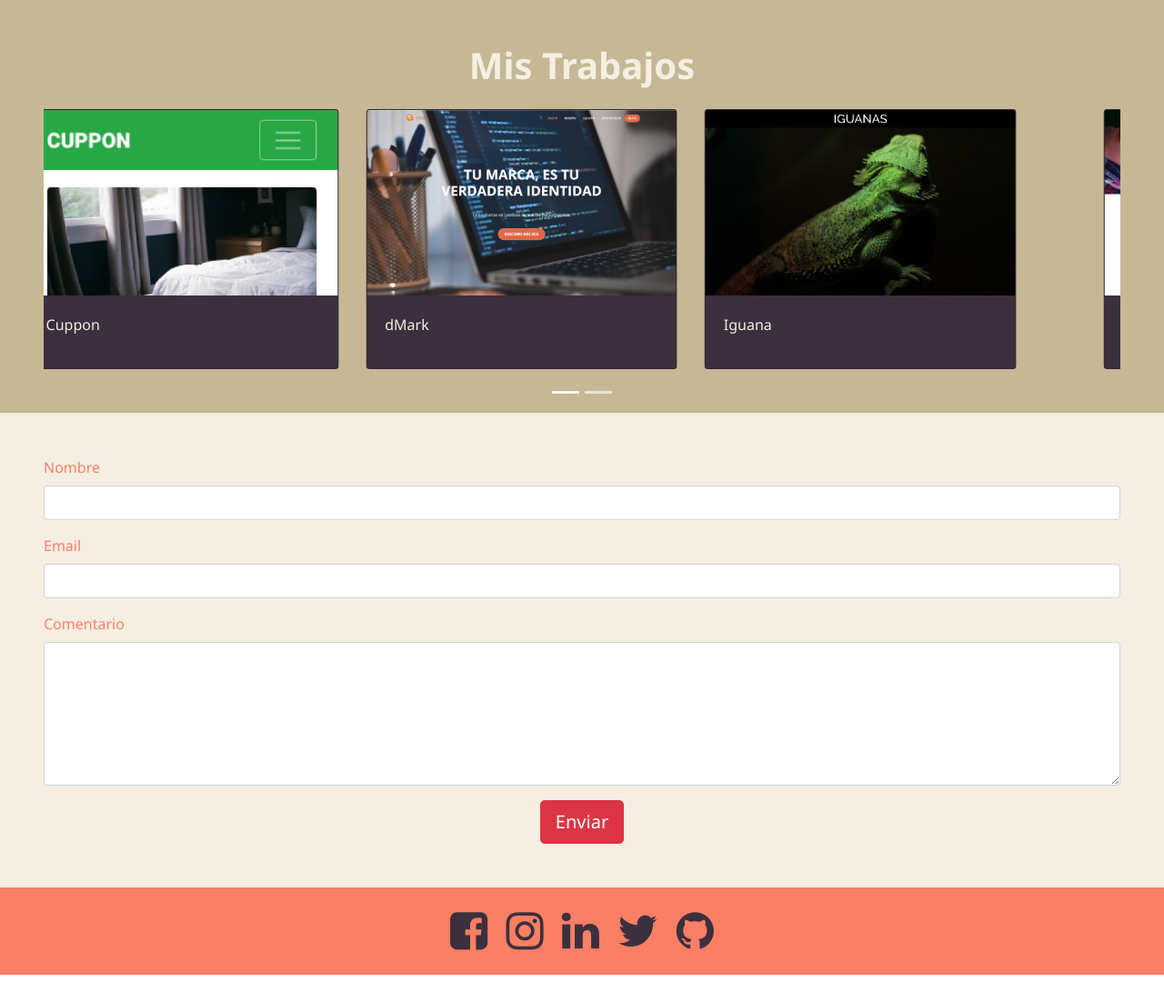
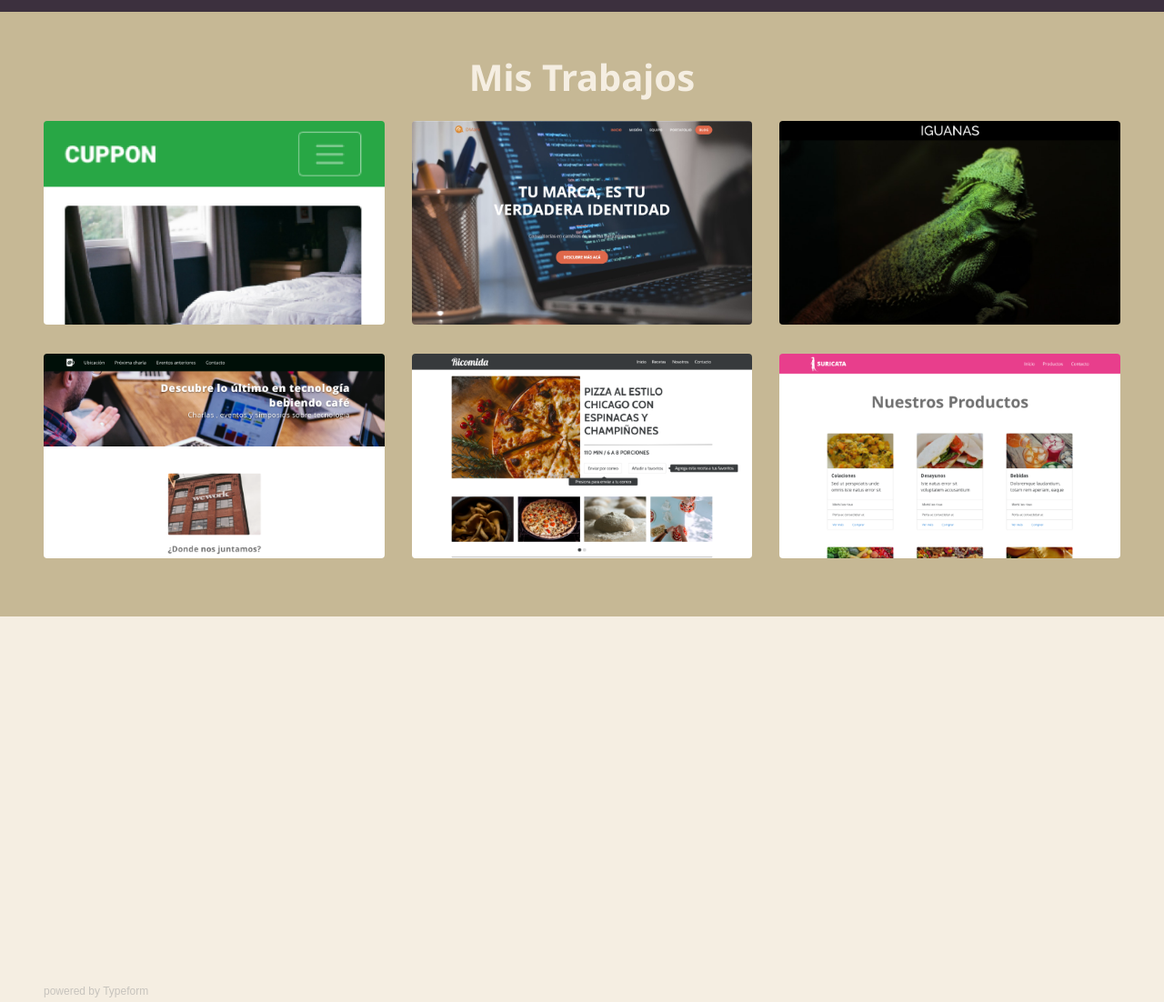
Before and after one commit to erivasg/prueba1DL, a plain HTML site: page index.html in a window 1280 px wide. Shown: the part 1580-2682 px from the top of the page at 91% size. Before the commit the page ends 2652 px from the top, so only its background shows below. Drawn offline with nearby package versions, Linux system fonts and the light colour scheme; a script that the page names is missing.

Commit message:
Implementación Typeform

```diff
--- a/assets/css/style.css
+++ b/assets/css/style.css
@@ -35,9 +35,14 @@ footer > a {
 }
 
 .carousel-indicators {
-    top: 300px;
+    top: 0px;
 }
 
-.card, .card-body {
+.card-experience {
+    border-color: #3C303E;
+}
+
+.card-experience .card-body {
     background-color: #3C303E;
+    color: #C6B895;
 }
--- a/index.html
+++ b/index.html
@@ -50,112 +50,94 @@
         <hr>
         <div class="row">
             <div class="col-sm-6">
-                <p>Soy analista programador computacional, egresado de "DUOC". Llevo desarrollando tanto en Front-end como Back-end hace 4 años, principalmente en PHP , pero también tengo conocimientos en Java, C#, JS. Sin embargo en este último tiempo, me he inclinado mas por el área del diseño. Debido a esto ingresé a la carrera de diseño en UX/UI en la academia "Desafio Latam" </p>
+                <p>Soy analista programador computacional, egresado de "DUOC". Llevo desarrollando tanto en Front-end como Back-end hace 4 años, principalmente en PHP , pero también tengo conocimientos en Java, C#, JS. Sin embargo en este último
+                    tiempo, me he inclinado mas por el área del diseño. Debido a esto ingresé a la carrera de diseño en UX/UI en la academia "Desafio Latam" </p>
             </div>
             <div class="col-sm-6">
-                <p>Me gusta mucho aprender nuevas tecnologias y siempre estar aprendiendo nuevas cosas.<br>Personalmente, lo que más me gusta es el Fútbol, tanto ver como jugarlo. También me gusta mucho la musica, ningún genero en particular, sin embargo mi grupo favorito Pink Floyd.</p>
+                <p>Me gusta mucho aprender nuevas tecnologias y siempre estar aprendiendo nuevas cosas.<br>Personalmente, lo que más me gusta es el Fútbol, tanto ver como jugarlo. También me gusta mucho la musica, ningún genero en particular, sin
+                    embargo mi grupo favorito Pink Floyd.</p>
             </div>
         </div>
     </section>
     <section id="experience" class="p-5 bg-bane text-center">
         <div class="row">
             <div class="col-sm-12 col-md-6 mt-4">
-                <img src="assets/img/planok.png" height="250" class="img-fluid" alt="planok">
-                <h2>Operaciones TI</h2>
+                <div class="card card-experience">
+                    <img src="assets/img/planok.png" class="card-img-top my-1" alt="planok">
+                    <div class="card-body">
+                        <h2 class="font-weight-bold">Operaciones TI</h2>
                         <h2>2016-2018</h2>
                     </div>
+                </div>
+            </div>
             <div class="col-sm-12 col-md-6 mt-4">
-                <img src="assets/img/velociti.png" height="250" class="img-fluid" alt="velociti">
+                <div class="card card-experience">
+                    <img src="assets/img/velociti.png" class="card-img-top my-1" height="117" alt="velociti">
+                    <div class="card-body">
                         <h2 class="font-weight-bold">Desarrollo Full Stack</h2>
                         <h2>2019-2020</h2>
+                    </div>
+                </div>
             </div>
         </div>
     </section>
     <section id="works" class="p-5 bg-desert">
         <h1 class="text-center font-weight-bold">Mis Trabajos</h1>
-        <div id="carousel" class="carousel slide mt-4" data-ride="carousel">
-            <ol class="carousel-indicators">
-                <li data-target="#carouselExampleIndicators" data-slide-to="0" class="active"></li>
-                <li data-target="#carouselExampleIndicators" data-slide-to="1"></li>
-            </ol>
-            <div class="carousel-inner">
-                <div class="carousel-item active">
-                    <div class="row px-5">
-                        <div class="col-sm-4">
-                            <div class="card">
-                                <img class="card-img-top" src="assets/img/cuppon.png" alt="cuppon">
-                                <div class="card-body">
-                                    <p>Cuppon</p>
+        <div class="row">
+            <div class="col-sm-12 col-md-4 my-3">
+                <a href="#">
+                    <img class="img-fluid rounded" src="assets/img/cuppon.png" alt="cuppon">
+                </a>
             </div>
+            <div class="col-sm-12 col-md-4 my-3">
+                <a href="#">
+                    <img class="img-fluid rounded" src="assets/img/dmark.png" alt="dmark">
+                </a>
             </div>
+            <div class="col-sm-12 col-md-4 my-3">
+                <a href="#">
+                    <img class="img-fluid rounded" src="assets/img/iguana_page.png" alt="iguana_page">
+                </a>
             </div>
-                        <div class="col-sm-4">
-                            <div class="card">
-                                <img class="card-img-top" src="assets/img/dmark.png" alt="dmark">
-                                <div class="card-body">
-                                    <p>dMark</p>
+            <div class="col-sm-12 col-md-4 my-3">
+                <a href="#">
+                    <img class="img-fluid rounded" src="assets/img/meet_coffee.png" alt="meet_coffee">
+                </a>
             </div>
+            <div class="col-sm-12 col-md-4 my-3">
+                <a href="#">
+                    <img class="img-fluid rounded" src="assets/img/ricomida.png" alt="ricomida">
+                </a>
             </div>
-                        </div>
-                        <div class="col-sm-4">
-                            <div class="card">
-                                <img class="card-img-top" src="assets/img/iguana_page.png" alt="iguana">
-                                <div class="card-body">
-                                    <p>Iguana</p>
-                                </div>
-                            </div>
-                        </div>
-                    </div>
-                </div>
-                <div class="carousel-item">
-                    <div class="row px-5">
-                        <div class="col-sm-4">
-                            <div class="card">
-                                <img class="card-img-top" src="assets/img/meet_coffee.png" alt="meetcoffee">
-                                <div class="card-body">
-                                    <p>Meet & Coffee</p>
-                                </div>
-                            </div>
-                        </div>
-                        <div class="col-sm-4">
-                            <div class="card">
-                                <img class="card-img-top" src="assets/img/ricomida.png" alt="ricomida">
-                                <div class="card-body">
-                                    <p>Ricomida</p>
-                                </div>
-                            </div>
-                        </div>
-                        <div class="col-sm-4">
-                            <div class="card">
-                                <img class="card-img-top" src="assets/img/suricata.png" alt="suricata">
-                                <div class="card-body">
-                                    <p>Suricata</p>
-                                </div>
-                            </div>
-                        </div>
-                    </div>
-                </div>
+            <div class="col-sm-12 col-md-4 my-3">
+                <a href="#">
+                    <img class="img-fluid rounded" src="assets/img/suricata.png" alt="suricata">
+                </a>
             </div>
         </div>
     </section>
     <section id="contact" class="p-5 bg-bechamel">
-        <form class="" action="index.html" method="post">
-            <div class="form-group">
-                <label for="">Nombre</label>
-                <input type="text" name="" value="" class="form-control">
-            </div>
-            <div class="form-group">
-                <label for="">Email</label>
-                <input type="text" name="" value="" class="form-control">
-            </div>
-            <div class="form-group">
-                <label for="">Comentario</label>
-                <textarea name="name" rows="6" cols="60" class="form-control"></textarea>
-            </div>
-            <div class="text-center">
-                <button type="button" name="button" class="btn btn-danger btn-lg">Enviar</button>
-            </div>
-        </form>
+        <div class="typeform-widget" data-url="https://estebanrivas495338.typeform.com/to/oTPqON" style="width: 100%; height: 350px;"></div>
+        <script>
+            (function() {
+                var qs, js, q, s, d = document,
+                    gi = d.getElementById,
+                    ce = d.createElement,
+                    gt = d.getElementsByTagName,
+                    id = "typef_orm",
+                    b = "https://embed.typeform.com/";
+                if (!gi.call(d, id)) {
+                    js = ce.call(d, "script");
+                    js.id = id;
+                    js.src = b + "embed.js";
+                    q = gt.call(d, "script")[0];
+                    q.parentNode.insertBefore(js, q)
+                }
+            })()
+        </script>
+        <div style="font-family: Sans-Serif;font-size: 12px;color: #999;opacity: 0.5; padding-top: 5px;"> powered by <a
+                href="https://admin.typeform.com/signup?utm_campaign=oTPqON&utm_source=typeform.com-01DZPKEGP98H8CRBQDCETRRQ5R-free&utm_medium=typeform&utm_content=typeform-embedded-poweredbytypeform&utm_term=ES" style="color: #999"
+                target="_blank">Typeform</a> </div>
     </section>
     <footer class="bg-sunset text-center px-5 py-4">
         <a href="#" class="mx-2"><i class="fa fa-facebook-square fa-3x"></i></a>
```
Also changed, not shown: assets/img/velociti.png, 1 other file. Lines whose indentation alone changed are shown as unchanged.
